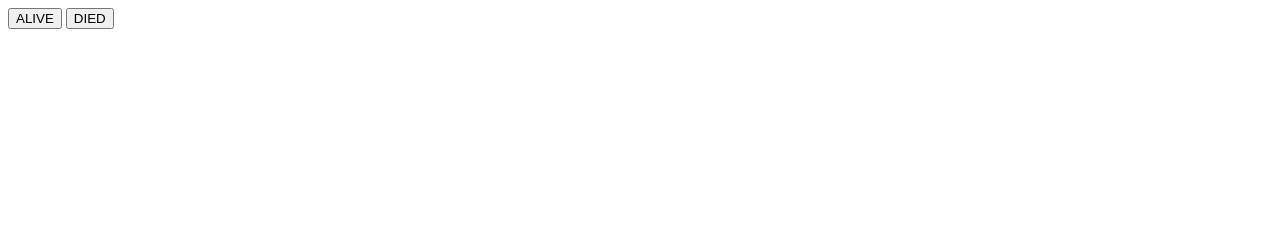
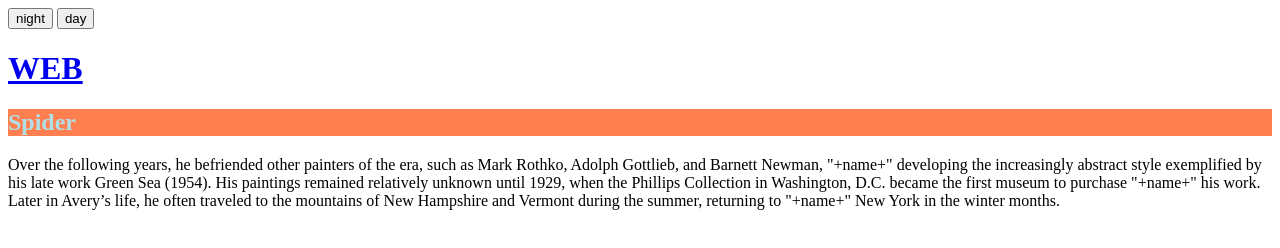
Before and after one commit to qdonthesweatheart/webtest, a plain HTML site: page ex1.html in a window 1280 px wide. Drawn offline with Linux system fonts and the light colour scheme.

Commit message:
update ex1 file _night/day button

```diff
--- a/ex1.html
+++ b/ex1.html
@@ -4,7 +4,7 @@
     <meta charset="utf-8">
     <title></title>
   </head>
-  <body>
+  <body style="">
 <!--  <h1>javascript</h1>
     <script>
       document.write(1+1);
@@ -15,7 +15,19 @@
     <input type="button" name="" value="hi" onclick="alert('hi')">
     <input type="text" onchange="alert('change')">
 -->
-    <input type="button" name="" value="ALIVE">
-    <input type="button" name="" value="DIED">
+    <input type="button" name="" value="night" onclick="
+    document.querySelector('body').style.backgroundColor='black';
+    document.querySelector('body').style.color='white';
+    ">
+    <input type="button" name="" value="day" onclick="
+    document.querySelector('body').style.backgroundColor='white';
+    document.querySelector('body').style.color='black';
+    ">
+
+    <h1><a href="index.html">WEB</a></h1>
+    <h2 style="background-color: coral;color:powderblue">Spider</h2>
+    <p>
+      Over the following years, he befriended other painters of the era, such as Mark Rothko, Adolph Gottlieb, and Barnett Newman, "+name+" developing the increasingly abstract style exemplified by his late work Green Sea (1954). His paintings remained relatively unknown until 1929, when the Phillips Collection in Washington, D.C. became the first museum to purchase "+name+" his work. Later in Avery’s life, he often traveled to the mountains of New Hampshire and Vermont during the summer, returning to "+name+" New York in the winter months.
+    </p>
   </body>
 </html>
```
